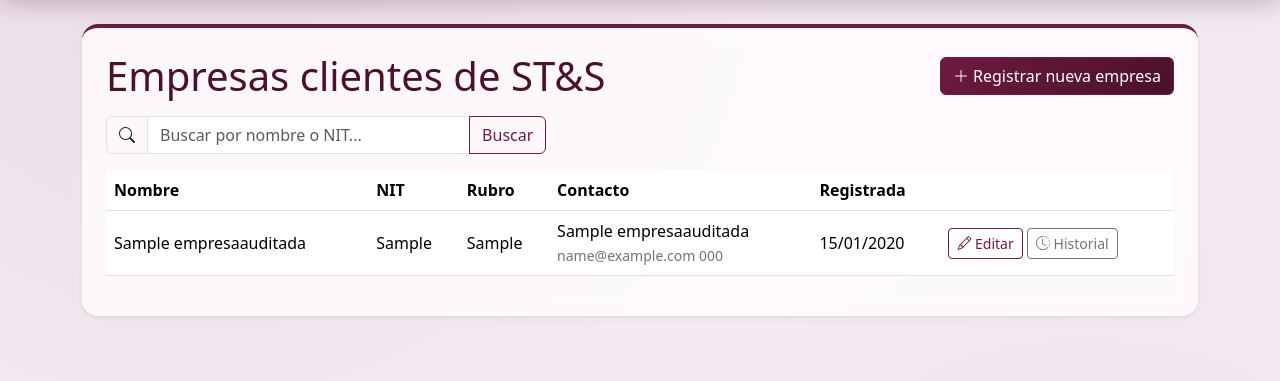
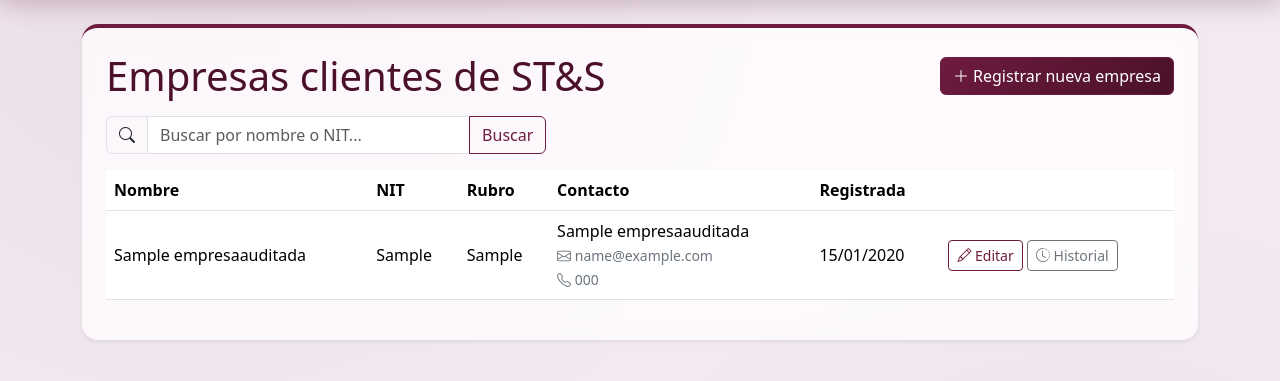
Before and after one commit to AsturilloAlan/proyecto-de-grado, a Django app: page /registros/empresas/ in a window 1280 px wide. Shown: the part 66-447 px from the top of the page. Run offline with Django 4.2, Linux system fonts and the light colour scheme; a user stored in the database is signed in; tables that the repository leaves empty hold one stand-in row (values such as "Sample post"); grey boxes marked "Sample" are stand-in pictures.

Commit message:
Correo real (dotenv), validacion de telefono y ajustes de UI
- config/settings.py: carga python-dotenv (.env) para variables de
  entorno locales (DB_PASSWORD, EMAIL_HOST_USER/PASSWORD, etc.), sin
  depender de que ya esten seteadas en el sistema operativo.
- requirements.txt: agrega python-dotenv como dependencia.
- registros/forms.py: valida formato del telefono de contacto de la
  empresa (antes no tenia ninguna validacion); se agrega
  clean_contacto_telefono.
- registros/templates/empresas_lista.html: separa correo y telefono
  del contacto en lineas distintas con iconos, en vez de mostrarlos
  pegados sin separacion.
- templates/base.html: se reaplica el tema claro/oscuro guardado al
  restaurar una pagina desde la cache de navegacion del navegador
  (bfcache) via el evento pageshow, evitando que quede desactualizado
  al usar el boton "atras"; se amplia el ancho maximo del contenido en
  pantallas grandes (>=1400px) para reducir los espacios vacios a los
  costados.

```diff
--- a/config/settings.py
+++ b/config/settings.py
@@ -5,7 +5,11 @@ Configuración del proyecto: Sistema de apoyo a la auditoría externa
 import os
 from pathlib import Path
 
+from dotenv import load_dotenv
+
 BASE_DIR = Path(__file__).resolve().parent.parent
+
+load_dotenv(BASE_DIR / ".env")
 
 # ADVERTENCIA DE SEGURIDAD: esta clave es solo para desarrollo.
 # Antes de desplegar en producción, moverla a una variable de entorno.
--- a/registros/forms.py
+++ b/registros/forms.py
@@ -1,8 +1,11 @@
 import os
+import re
 
 from django import forms
 
 from .models import CargaArchivo, EmpresaAuditada
+
+PATRON_TELEFONO = re.compile(r"^[0-9+()\s-]{6,20}$")
 
 EXTENSIONES_PERMITIDAS = [".xlsx", ".xls", ".csv"]
 TAMANO_MAXIMO_MB = 20
@@ -43,6 +46,15 @@ class EmpresaAuditadaForm(forms.ModelForm):
             raise forms.ValidationError("El nombre de la empresa es obligatorio.")
         return nombre
 
+    def clean_contacto_telefono(self):
+        telefono = self.cleaned_data.get("contacto_telefono", "").strip()
+        if telefono and not PATRON_TELEFONO.match(telefono):
+            raise forms.ValidationError(
+                "Ingresa un teléfono válido (solo números, espacios, +, - o "
+                "paréntesis, entre 6 y 20 caracteres)."
+            )
+        return telefono
+
 
 class CargaArchivoForm(forms.ModelForm):
     class Meta:
--- a/registros/templates/registros/empresas_lista.html
+++ b/registros/templates/registros/empresas_lista.html
@@ -46,7 +46,15 @@
                         <td>
                             {% if empresa.contacto_nombre %}
                                 {{ empresa.contacto_nombre }}<br>
-                                <small class="text-secondary">{{ empresa.contacto_email }} {{ empresa.contacto_telefono }}</small>
+                                <small class="text-secondary">
+                                    {% if empresa.contacto_email %}
+                                        <i class="bi bi-envelope"></i> {{ empresa.contacto_email }}
+                                    {% endif %}
+                                    {% if empresa.contacto_email and empresa.contacto_telefono %}<br>{% endif %}
+                                    {% if empresa.contacto_telefono %}
+                                        <i class="bi bi-telephone"></i> {{ empresa.contacto_telefono }}
+                                    {% endif %}
+                                </small>
                             {% else %}—{% endif %}
                         </td>
                         <td>{{ empresa.fecha_registro|date:"d/m/Y" }}</td>
--- a/requirements.txt
+++ b/requirements.txt
@@ -1,4 +1,5 @@
 Django>=4.2,<5.0
+python-dotenv>=1.0
 pandas>=2.2
 openpyxl>=3.1
 scikit-learn>=1.4
--- a/templates/base.html
+++ b/templates/base.html
@@ -26,6 +26,12 @@
             --bs-primary: var(--guindo);
         }
         html { min-height: 100%; background: var(--lavanda-claro); }
+        /* En pantallas grandes, el .container de Bootstrap se queda muy
+           angosto (max 1320px) y deja franjas vacías enormes a los
+           costados. Se amplía un poco para aprovechar mejor el ancho. */
+        @media (min-width: 1400px) {
+            .navbar-guindo > .container, main.container { max-width: 1600px; }
+        }
         [data-bs-theme="dark"] html { background: #17111a; }
         body {
             min-height: 100vh;
@@ -244,6 +250,21 @@
                 localStorage.setItem("tema", nuevo);
                 actualizarIcono(nuevo);
             });
+
+            // Al navegar "atrás/adelante" con el navegador, Chrome a veces
+            // restaura la página desde su caché interna (bfcache) sin
+            // volver a ejecutar el script del <head> que fija el tema
+            // guardado, dejando el tema desactualizado. Se vuelve a
+            // aplicar explícitamente cada vez que la página se muestra así.
+            window.addEventListener("pageshow", function (evento) {
+                if (evento.persisted) {
+                    var guardado = localStorage.getItem("tema");
+                    if (guardado) {
+                        document.documentElement.setAttribute("data-bs-theme", guardado);
+                        actualizarIcono(guardado);
+                    }
+                }
+            });
         })();
     </script>
     {% block extra_js %}{% endblock %}
```
